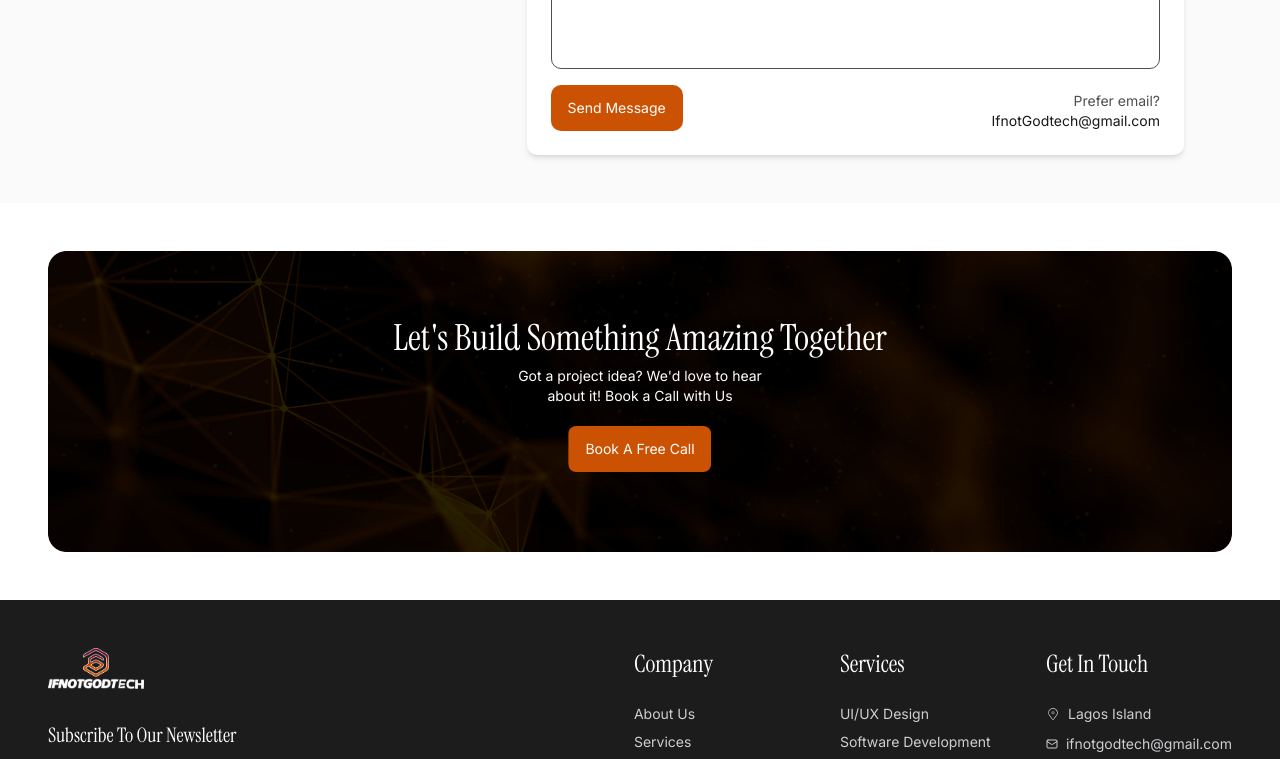
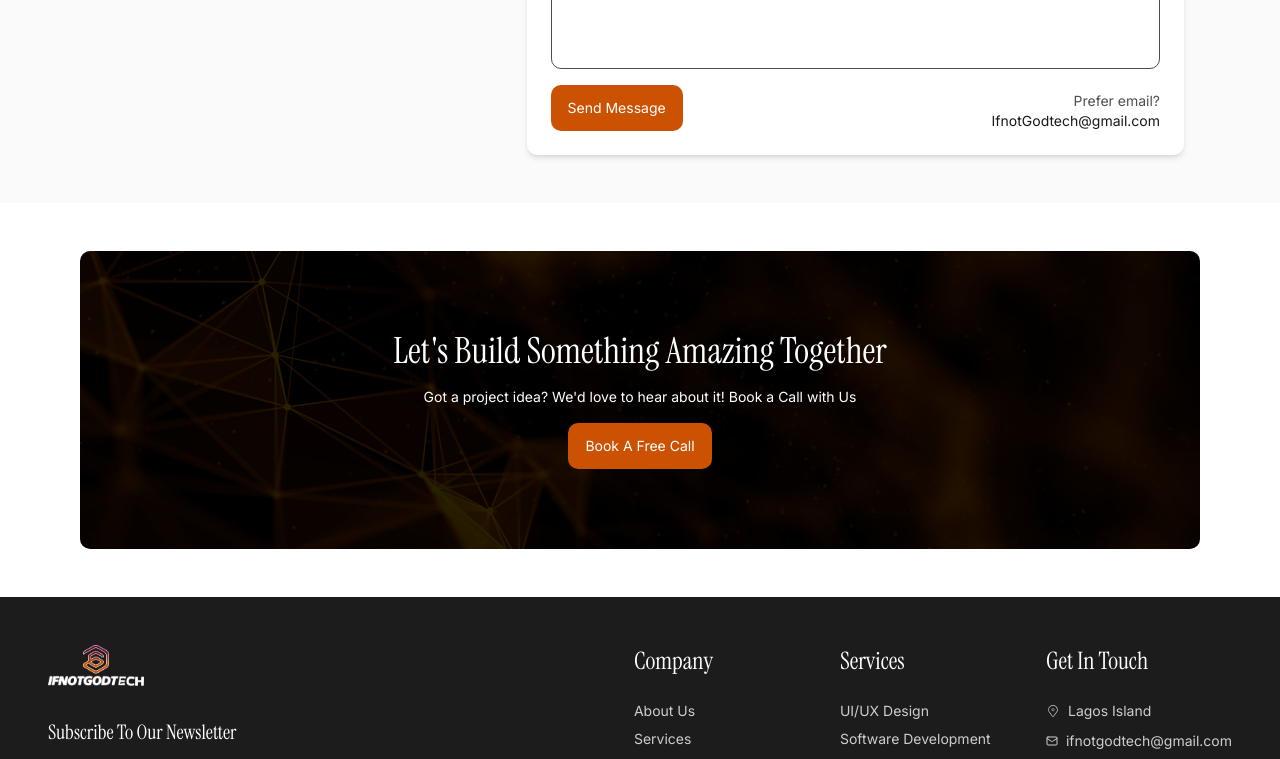
Before and after one commit to ifnotGodTech/ifnotGod_website, a Next.js app: page /contact-us in a window 1280 px wide. Shown: the part 1203-1962 px from the top of the page. Built offline with nearby package versions, Linux system fonts and the light colour scheme.

Commit message:
refactor: improve layout and styling across multiple components

```diff
--- a/src/app/about-us/page.tsx
+++ b/src/app/about-us/page.tsx
@@ -180,7 +180,7 @@ const page = () => {
       </div>
       {/* <----------------------------MEET  OUR TEAM-----------------------------------> */}
       <div className="bg-foreground lg:py-12 py-6 text-background">
-        <h2 className="lg:text-3xl text-xl text-center pb-12">Meet our team</h2>
+        <h2 className="lg:text-3xl text-xl text-center lg:pb-12 pb-3">Meet our team</h2>
         <div className=" grid lg:grid-cols-4 grid-cols-2 justify-items-center w-full place-items-center items-center lg:px-16 px-0">
           {teamMember.map((member, idx) => (
             <div
--- a/src/app/blog/page.tsx
+++ b/src/app/blog/page.tsx
@@ -75,7 +75,7 @@ const Page = () => {
               whileHover="hover"
               initial="rest"
               animate="rest"
-              className="flex flex-col gap-2 items-start max-w-[350px] lg:max-w-96 "
+              className="flex flex-col gap-2 items-start max-w-full lg:max-w-96 mt-6"
               key={item.id}
             >
               <div className="overflow-hidden rounded-2xl relative">
@@ -85,7 +85,7 @@ const Page = () => {
                   transition={{ duration: 0.4, ease: "easeInOut" }}
                   src={item.image}
                   alt="programmer at work"
-                  className="rounded-2xl lg:w-96 min-w-[250px] cursor-pointer "
+                  className="rounded-2xl lg:w-96 min-w-[250px] cursor-pointer mb-6"
                   onClick={() => route.push(`/blog/${item.id}`)}
                 />
                 <motion.div
--- a/src/app/components/home/Marquee.tsx
+++ b/src/app/components/home/Marquee.tsx
@@ -2,7 +2,7 @@ import React from "react";
 
 const Marquee = () => {
   return (
-    <div className="p-1 flex items-center justify-between w-full overflow-hidden whitespace-nowrap gap-8">
+    <div className="p-1 flex items-center justify-between w-full overflow-hidden whitespace-nowrap gap-8 bg-foreground">
       <img className="w-64 overflow-hidden animate-marquee whitespace-nowrap" src="/images/Travel_Mate_Logo.png" alt="" />
       <img className="w-64 overflow-hidden animate-marquee whitespace-nowrap" src="/images/Travel_Mate_Logo.png" alt="" />
       <img className="w-64 overflow-hidden animate-marquee whitespace-nowrap" src="/images/Travel_Mate_Logo.png" alt="" />
--- a/src/app/components/navbar.tsx
+++ b/src/app/components/navbar.tsx
@@ -140,7 +140,7 @@ const Navbar = () => {
               <div className="flex flex-col justify-normal items-start pt-6">
                 {/* Services toggle */}
                 <div
-                  className={`flex items-center gap-1 cursor-pointer ${
+                  className={`flex items-center justify-between lg:justify-normal gap-1 cursor-pointer ${
                     isServicesActive ? "text-primary" : ""
                   } px-5 pt-7 pb-4 border-b-1 border-b-gray w-full`}
                   onClick={() => setopenServices(!openServices)}
--- a/src/app/components/reusuables/cardbuild.tsx
+++ b/src/app/components/reusuables/cardbuild.tsx
@@ -4,17 +4,20 @@ import HoverButton from "./buttonHover";
 
 const Cardbuild = () => {
   return (
-    <div className="lg:p-12 p-4 bg-background relative text-center w-full">
-      <img
-        src="/images/backgroundcontact.png"
-        className="lg:h-auto rounded-2xl h-42"
-        alt="bgimage"
-      />
-      <div className="rounded-2xl absolute top-1/2 left-1/2 -translate-1/2 flex flex-col gap-2 items-center justify-center text-background p-8 w-full">
-        <h3 className="lg:text-4xl text-xl ">
+    <div
+      className="rounded-lg lg:mx-20 mx-2 lg:my-12 my-8 bg-background"
+      style={{
+        backgroundImage: "url(/images/backgroundcontact.png)",
+        backgroundSize: "cover",
+        backgroundPosition: "center",
+        backgroundRepeat: "no-repeat",
+      }}
+    >
+      <div className="flex flex-col items-center justify-center text-center gap-4 lg:py-20 py-10 px-4">
+        <h3 className="lg:text-4xl text-xl text-background">
           Let&apos;s build something amazing together
         </h3>
-        <p className="lg:text-sm text-xs">
+        <p className="lg:text-sm text-xs text-nowrap text-background">
           Got a project idea? We&apos;d love to hear about it! Book a Call with
           Us
         </p>
--- a/src/app/contact-us/page.tsx
+++ b/src/app/contact-us/page.tsx
@@ -160,7 +160,6 @@ const Page = () => {
                         : `border-gray`
                     } border-[1px] rounded-md p-2 placeholder:text-xs  lg:w-[150px] w-[100px]`}
                     type="text"
-                    placeholder="Country code"
                   />
                   <IoMdArrowDropdown className="absolute top-1/2 right-2 -translate-1/2" />
                 </DropdownMenuTrigger>
@@ -304,27 +303,29 @@ const Page = () => {
           </div>
         </form>
       </div>
-      <div className="lg:p-12 p-4 bg-background relative text-center w-full">
-        <img
-          src="/images/backgroundcontact.png"
-          className="lg:h-auto rounded-2xl h-52"
-          alt="bgimage"
-        />
-        <div className="rounded-2xl absolute top-1/2 left-1/2 -translate-1/2 flex flex-col gap-2 items-center justify-center text-background lg:py-8 lg:px-12 py-6 ">
-          <h3 className="lg:text-4xl text-2xl ">
+      <div
+        className="rounded-lg lg:mx-20 mx-2 lg:my-12 my-8 bg-background"
+        style={{
+          backgroundImage: "url(/images/backgroundcontact.png)",
+          backgroundSize: "cover",
+          backgroundPosition: "center",
+          backgroundRepeat: "no-repeat",
+        }}
+      >
+        <div className="flex flex-col items-center justify-center text-center gap-4 lg:py-20 py-10 px-4">
+          <h3 className="lg:text-4xl text-xl text-background">
             Let&apos;s build something amazing together
           </h3>
-          <p className="lg:text-sm text-xs text-wrap w-64">
+          <p className="lg:text-sm text-xs text-nowrap text-background">
             Got a project idea? We&apos;d love to hear about it! Book a Call
             with Us
           </p>
-          <div className="flex items-center justify-center my-3">
-            <HoverButton
-              href="/book-a-call"
-              text="Book A Free Call"
-              className="button-primary border-0 hover:bg-transparent rounded-md"
-            />
-          </div>
+
+          <HoverButton
+            href="/book-a-call"
+            text="Book a free call"
+            className="button-primary"
+          />
         </div>
       </div>
     </div>
--- a/src/app/services/home/page.tsx
+++ b/src/app/services/home/page.tsx
@@ -70,11 +70,11 @@ const Homepage = () => {
     <div className="">
       <HeroSection />
       <Calendly />
-      <div className="bg-foreground mt-12">
+      <div className=" mt-12">
         <Marquee />
 
         {/* <----------------------------------------IDEAS PORTFOLIO SECTION-------------------------------------------------> */}
-        <div className="p-6 lg:px-24 lg:py-12 ">
+        <div className="p-6 lg:px-24 lg:py-12 bg-foreground">
           <div className="text-background flex lg:flex-row flex-col justify-between  w-full lg:items-center gap-6 lg:gap-32">
             <h2 className="lg:text-4xl text-2xl font-instrument-serif lg:w-[700px]">
               Turn your ideas into impactful digital experiences like these
@@ -243,7 +243,7 @@ const Homepage = () => {
                   rotate: [0, -5, 5, -4, 4, -2, 2, 0],
                   transition: { duration: 1, ease: "easeInOut" },
                 }}
-                className="flex flex-col gap-3 bg-off-black border-background border-[0.5px] p-3 rounded-lg lg:min-h-[200px] lg:min-w-[500px] max-w-[500px]"
+                className="flex flex-col gap-3 bg-off-black border-background border-[0.5px] p-3 rounded-lg lg:min-h-[200px] lg:min-w-[500px] max-w-[500px] min-w-full lg:m-auto"
                 key={item.title}
               >
                 <h3 className="capitalize text-2xl font-instrument-serif">
```
